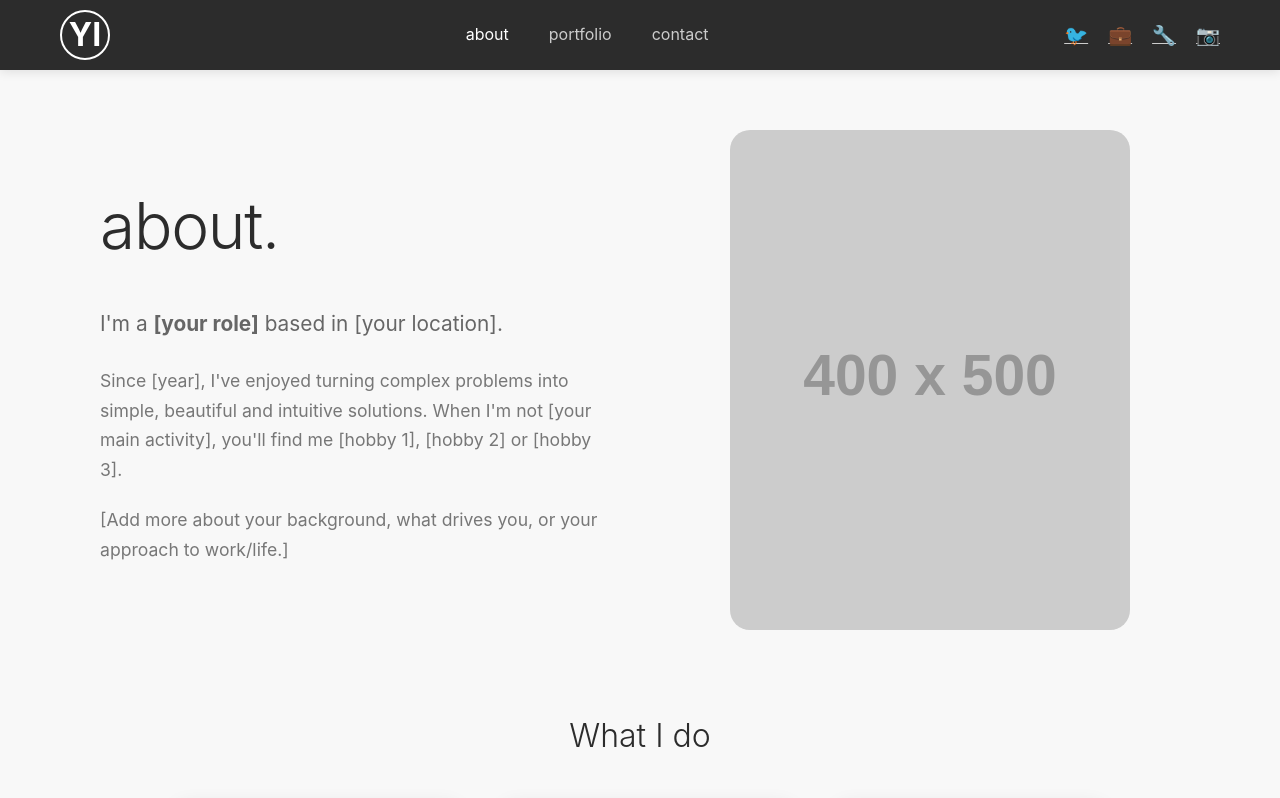
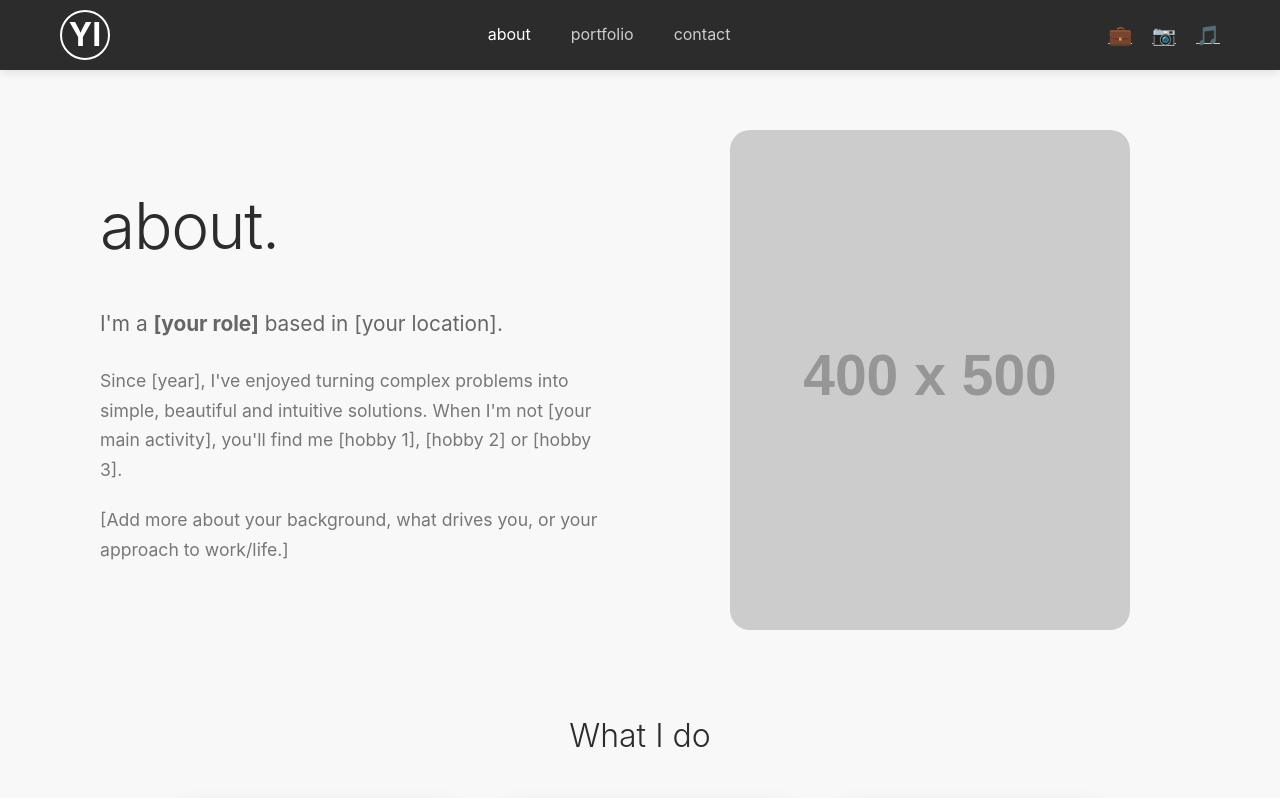
Before and after one commit to izabellahermogenes/izabellahermogenes.github.io, a plain HTML site: page about.html in a window 1280 px wide. Shown: the top 798 px of the page. Drawn offline with Linux system fonts and the light colour scheme; placeholder pictures from the web are drawn by us.

Commit message:
Update about.html

```diff
--- a/about.html
+++ b/about.html
@@ -259,10 +259,9 @@
                 <li><a href="#" class="nav-link">contact</a></li>
             </ul>
             <div class="social-links">
-                <a href="https://twitter.com/yourusername" class="social-link" target="_blank">🐦</a>
-                <a href="https://linkedin.com/in/yourprofile" class="social-link" target="_blank">💼</a>
-                <a href="https://github.com/yourusername" class="social-link" target="_blank">🔧</a>
-                <a href="https://instagram.com/yourusername" class="social-link" target="_blank">📷</a>
+                <a href="https://linkedin.com/in/izabella-hermogenes/" class="social-link" target="_blank" title="LinkedIn">💼</a>
+                <a href="https://instagram.com/izahermogenes" class="social-link" target="_blank" title="Instagram">📷</a>
+                <a href="https://www.tiktok.com/@saaabdh" class="social-link" target="_blank" title="TikTok">🎵</a>
             </div>
         </div>
     </nav>
```
